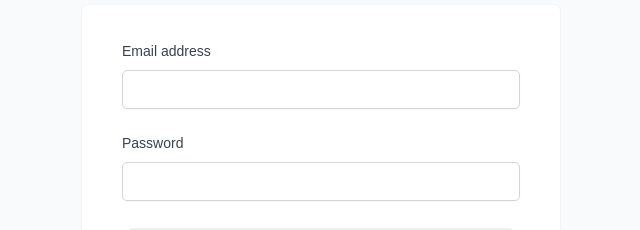
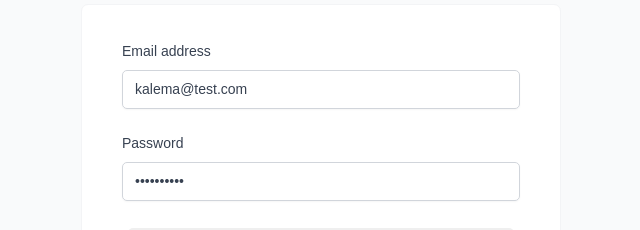
Before and after one commit to kalema1/booking, a React app: page /login in a window 1280 px wide. Shown: the part 346-576 px from the top of the page, without its empty margins (319-959 px from the left). Built offline with nearby package versions, Linux system fonts and the light colour scheme; the HTML template or start-up script is replaced by a standard one.

Commit message:
add login feature
- created the apiAuth.js file. to contain fetching of user from the
  database.
- added logic to fetch user from the database.
- created the useLogin custom hook. to add logic of logining in the user
  from the database.
- use the custom hook in the Loginform component.

```diff
--- a/src/features/authentication/LoginForm.jsx
+++ b/src/features/authentication/LoginForm.jsx
@@ -3,12 +3,24 @@ import Button from "../../ui/Button";
 import Form from "../../ui/Form";
 import Input from "../../ui/Input";
 import FormRowVertical from "../../ui/FormRowVertical";
+import { useLogin } from "./useLogin";
+import SpinnerMini from "../../ui/SpinnerMini";
 
 function LoginForm() {
-  const [email, setEmail] = useState("");
-  const [password, setPassword] = useState("");
+  const [email, setEmail] = useState("kalema@test.com");
+  const [password, setPassword] = useState("kalema@123");
 
-  function handleSubmit() {}
+  const { loginUser, isLoading } = useLogin();
+
+  function handleSubmit(event) {
+    event.preventDefault();
+
+    if (!email || !password) {
+      return;
+    }
+
+    loginUser({ email, password });
+  }
 
   return (
     <Form onSubmit={handleSubmit}>
@@ -20,6 +32,7 @@ function LoginForm() {
           autoComplete="username"
           value={email}
           onChange={(e) => setEmail(e.target.value)}
+          disabled={isLoading}
         />
       </FormRowVertical>
       <FormRowVertical label="Password">
@@ -29,10 +42,11 @@ function LoginForm() {
           autoComplete="current-password"
           value={password}
           onChange={(e) => setPassword(e.target.value)}
+          disabled={isLoading}
         />
       </FormRowVertical>
       <FormRowVertical>
-        <Button size="large">Login</Button>
+        <Button size="large">{isLoading ? <SpinnerMini /> : "Login"}</Button>
       </FormRowVertical>
     </Form>
   );
--- /dev/null
+++ b/src/features/authentication/useLogin.js
@@ -0,0 +1,23 @@
+import { useMutation } from "@tanstack/react-query";
+import { login } from "../../services/apiAuth";
+import { useNavigate } from "react-router-dom";
+import toast from "react-hot-toast";
+
+export function useLogin() {
+  const navigate = useNavigate();
+  const { mutate: loginUser, isLoading } = useMutation({
+    mutationFn: ({ email, password }) => login({ email, password }),
+
+    onSuccess: (user) => {
+      console.log(user);
+      navigate("/");
+    },
+
+    onError: (err) => {
+      console.log("ERROR", err);
+      toast.error("Provided email or password are incorrect");
+    },
+  });
+
+  return { loginUser, isLoading };
+}
--- /dev/null
+++ b/src/services/apiAuth.js
@@ -0,0 +1,15 @@
+import supabase from "./supabase";
+
+export async function login({ email, password }) {
+  let { data, error } = await supabase.auth.signInWithPassword({
+    email,
+    password,
+  });
+
+  if (error) {
+    throw new Error(error.message);
+  }
+
+  console.log(data);
+  return data;
+}
```
